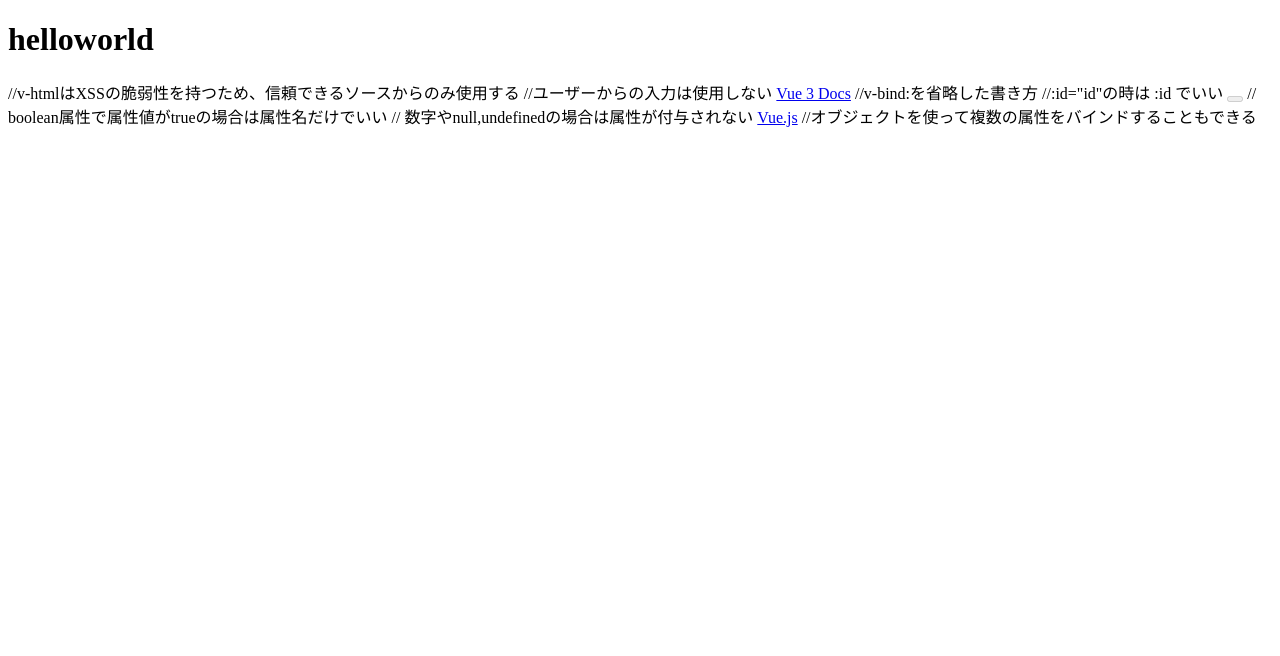
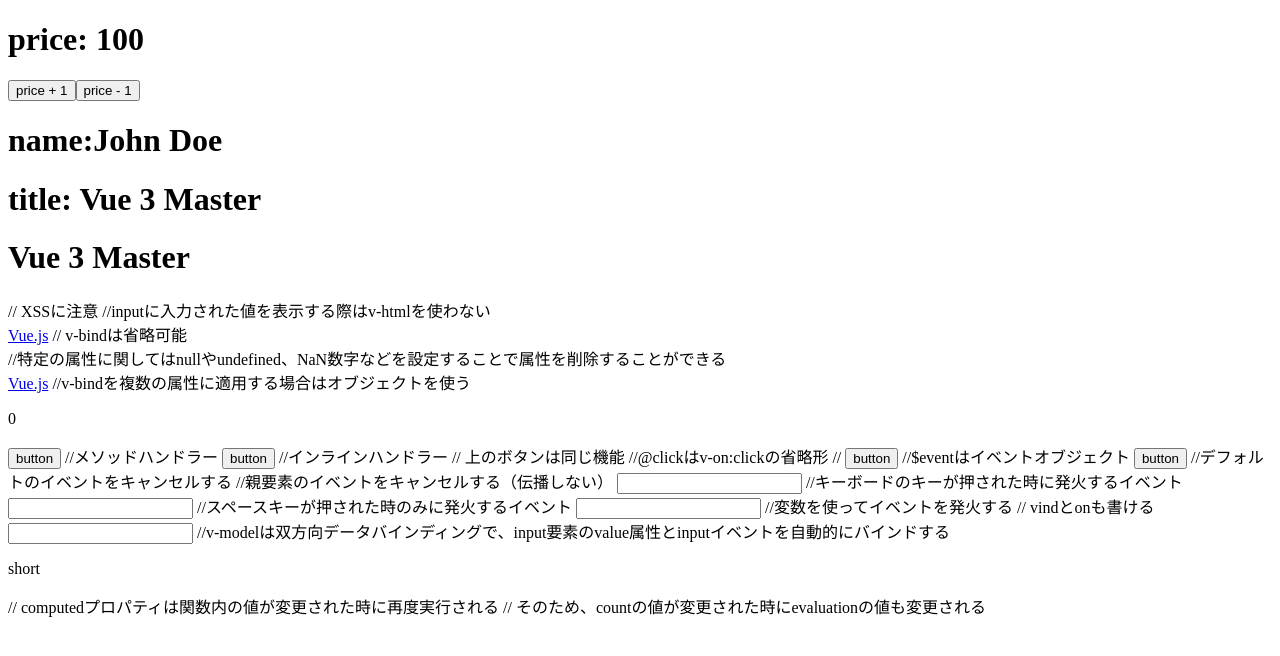
Before and after one commit to 13tyh/Vue_practice, a Vue app: page / in a window 1280 px wide. Shown: the top 656 px of the page. Built offline with nearby package versions, Linux system fonts and the light colour scheme.

Commit message:
bind,click,キー修飾子,model,computedの学習

```diff
--- a/src/App1.vue
+++ b/src/App.vue
@@ -86,6 +86,7 @@ const evaluation = computed(() => {
 
   <div>
     <p>{{ evaluation }}</p>
-    // computedプロパティ
+    // computedプロパティは関数内の値が変更された時に再度実行される //
+    そのため、countの値が変更された時にevaluationの値も変更される
   </div>
 </template>
--- a/src/App2.vue
+++ /dev/null
@@ -1,20 +0,0 @@
-<script setup name="App2">
-import { ref } from 'vue'
-const msg = ref('<h1>helloworld</h1>')
-const vueURL = ref('https://v3.vuejs.org/')
-const vueID = ref('vue-link')
-</script>
-<template>
-  <div v-html="msg"></div>
-  //v-htmlはXSSの脆弱性を持つため、信頼できるソースからのみ使用する //ユーザーからの入力は使用しない
-
-  <a :id="vueID" :href="vueURL">Vue 3 Docs</a>
-  //v-bind:を省略した書き方 //:id="id"の時は :id でいい
-
-  <button :disabled="true"></button>
-  // boolean属性で属性値がtrueの場合は属性名だけでいい //
-  数字やnull,undefinedの場合は属性が付与されない
-
-  <a v-bind="{ id: vueID, href: vueURL }">Vue.js</a>
-  //オブジェクトを使って複数の属性をバインドすることもできる
-</template>
--- a/src/main.js
+++ b/src/main.js
@@ -1,4 +1,4 @@
 import { createApp } from 'vue'
-import App from './App2.vue'
+import App from './App.vue'
 
 createApp(App).mount('#app')
```
Also changed, not shown: src/App3.vue (deleted, +0 -30 lines), src/App4.vue (deleted, +0 -15 lines).
